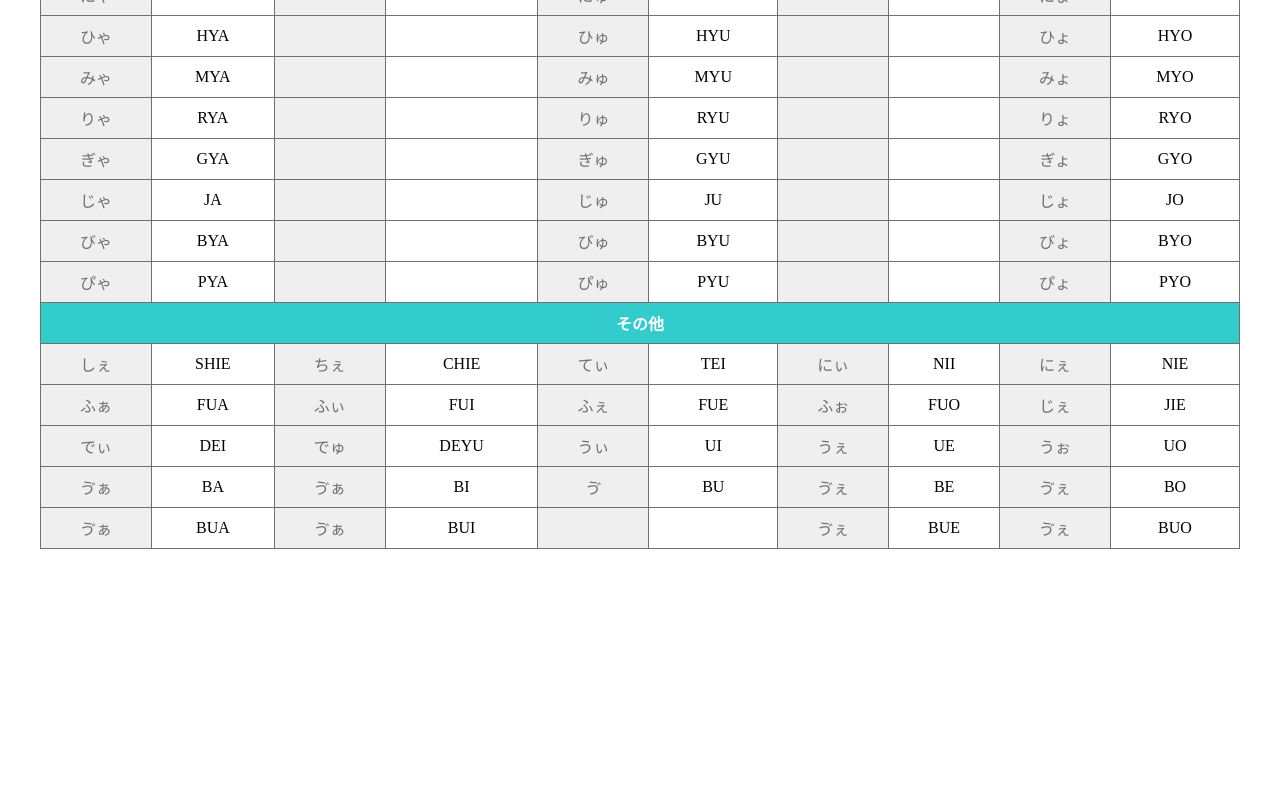
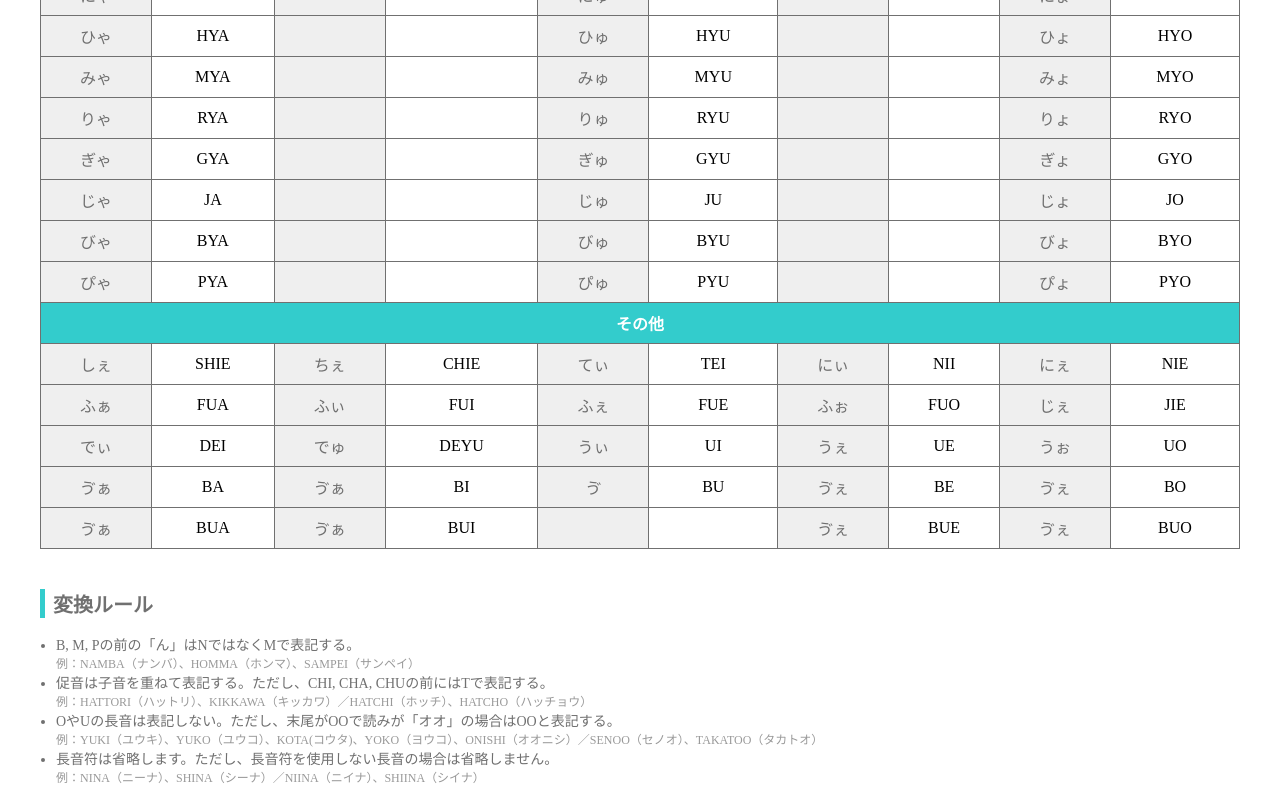
Before and after one commit to m1y474/hepburn-romanization, a React app: page / in a window 1280 px wide. Shown: the part 1494-2294 px from the top of the page. Before the commit the page ends 2051 px from the top, so only its background shows below. Built offline with nearby package versions, Linux system fonts and the light colour scheme.

Commit message:
feat: 変換ルールの追加

```diff
--- a/src/App.tsx
+++ b/src/App.tsx
@@ -12,7 +12,6 @@ export default class App extends React.Component<React.FC, AppState> {
   constructor(props: React.FC) {
     super(props);
     this.state = {
-      value: "",
       spells: {},
       result: "",
       isLower: false,
@@ -85,10 +84,6 @@ export default class App extends React.Component<React.FC, AppState> {
     });
   }
 
-  clear() {
-    // todo 入力値をクリア
-  }
-
   copy() {
     // todo 入力値をクリップボードにコピー
     this.setState({
@@ -98,30 +93,24 @@ export default class App extends React.Component<React.FC, AppState> {
       this.setState({
         message: "",
       });
-    }, 2000);
+    }, 1500);
   }
 
   render() {
     return (
       <div className={styles.container}>
         <h1 className={styles.header}>ヘボン式ローマ字変換</h1>
-        {this.state.message ? (
-          <p className={styles.message}>{this.state.message}</p>
-        ) : null}
+        {this.state.message ? <p className={styles.message}>{this.state.message}</p> : null}
         <div className={styles.boxWrapper}>
-          <div className={styles.left}>
+          <form className={styles.left}>
             <textarea
               placeholder="ひらがなを入力すると右側に変換結果が表示されます。&#10;例：やまだ　たろう"
               onChange={(event) => {
                 this.transrate(event.target.value);
               }}
             ></textarea>
-            <RoundedButton
-              label="Clean"
-              onClick={() => this.clear()}
-              icon="clean"
-            />
-          </div>
+            <RoundedButton label="Clean" type="reset" onClick={() => this.setState({ result: "" })} icon="clean" />
+          </form>
           <div className={styles.arrow}>
             <Arrow />
           </div>
@@ -135,11 +124,7 @@ export default class App extends React.Component<React.FC, AppState> {
                 例：YAMADA TARO
               </p>
             )}
-            <RoundedButton
-              label="Copy"
-              onClick={() => this.copy()}
-              icon="file"
-            />
+            <RoundedButton type="button" label="Copy" onClick={() => this.copy()} icon="file" />
           </div>
         </div>
         {/* <label className={styles.label}>
@@ -153,6 +138,29 @@ export default class App extends React.Component<React.FC, AppState> {
           <Heading text="ヘボン式ローマ字綴方表" />
           <SpellingTable />
         </div>
+        <div className={styles.headingWrapper}>
+          <Heading text="変換ルール" />
+          <ul className={styles.list}>
+            <li>
+              B, M, Pの前の「ん」はNではなくMで表記する。
+              <p>例：NAMBA（ナンバ）、HOMMA（ホンマ）、SAMPEI（サンペイ）</p>
+            </li>
+            <li>
+              促音は子音を重ねて表記する。ただし、CHI, CHA, CHUの前にはTで表記する。
+              <p>例：HATTORI（ハットリ）、KIKKAWA（キッカワ）／HATCHI（ホッチ）、HATCHO（ハッチョウ）</p>
+            </li>
+            <li>
+              OやUの長音は表記しない。ただし、末尾がOOで読みが「オオ」の場合はOOと表記する。
+              <p>
+                例：YUKI（ユウキ）、YUKO（ユウコ）、KOTA(コウタ)、YOKO（ヨウコ）、ONISHI（オオニシ）／SENOO（セノオ）、TAKATOO（タカトオ）
+              </p>
+            </li>
+            <li>
+              長音符は省略します。ただし、長音符を使用しない長音の場合は省略しません。
+              <p>例：NINA（ニーナ）、SHINA（シーナ）／NIINA（ニイナ）、SHIINA（シイナ）</p>
+            </li>
+          </ul>
+        </div>
       </div>
     );
   }
```
